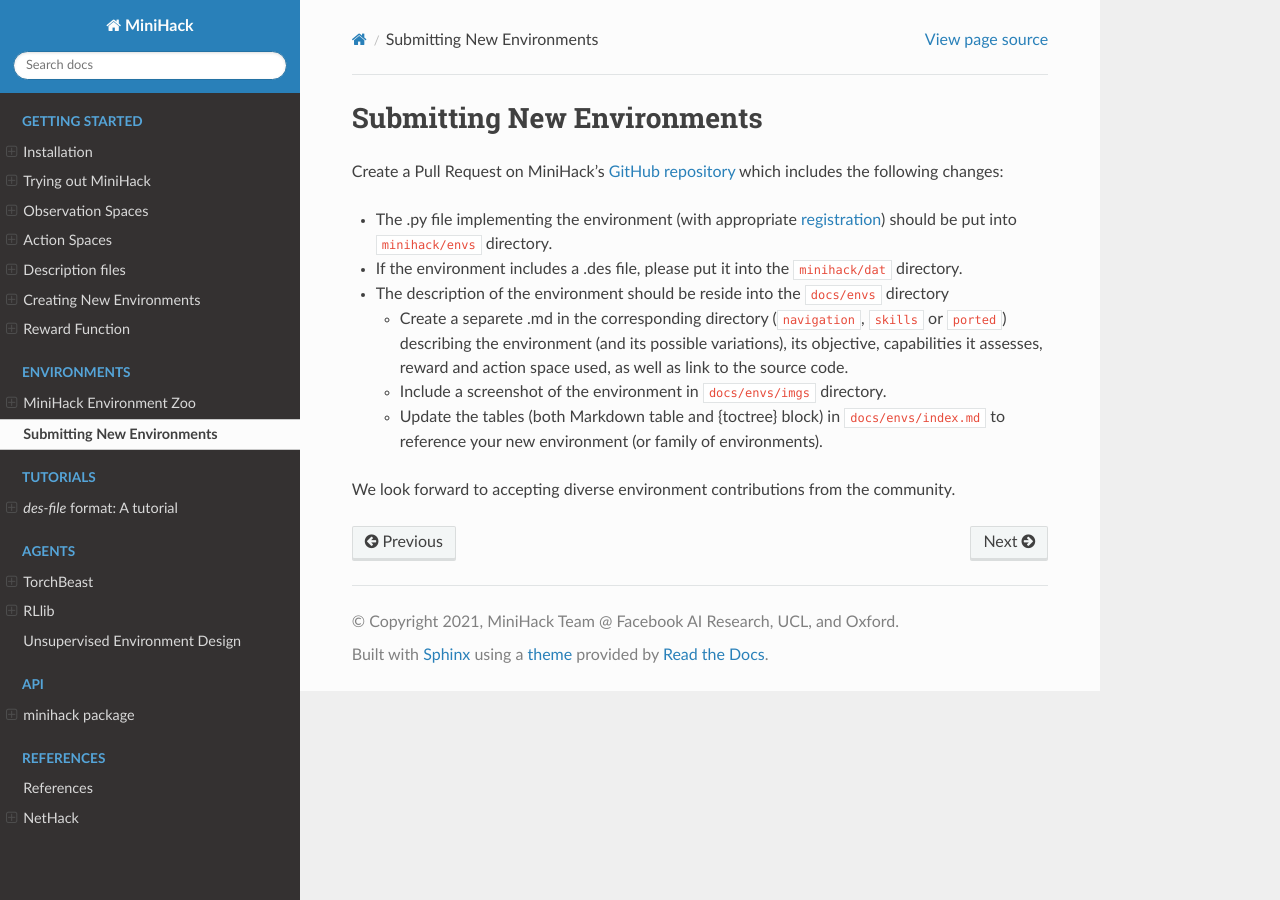
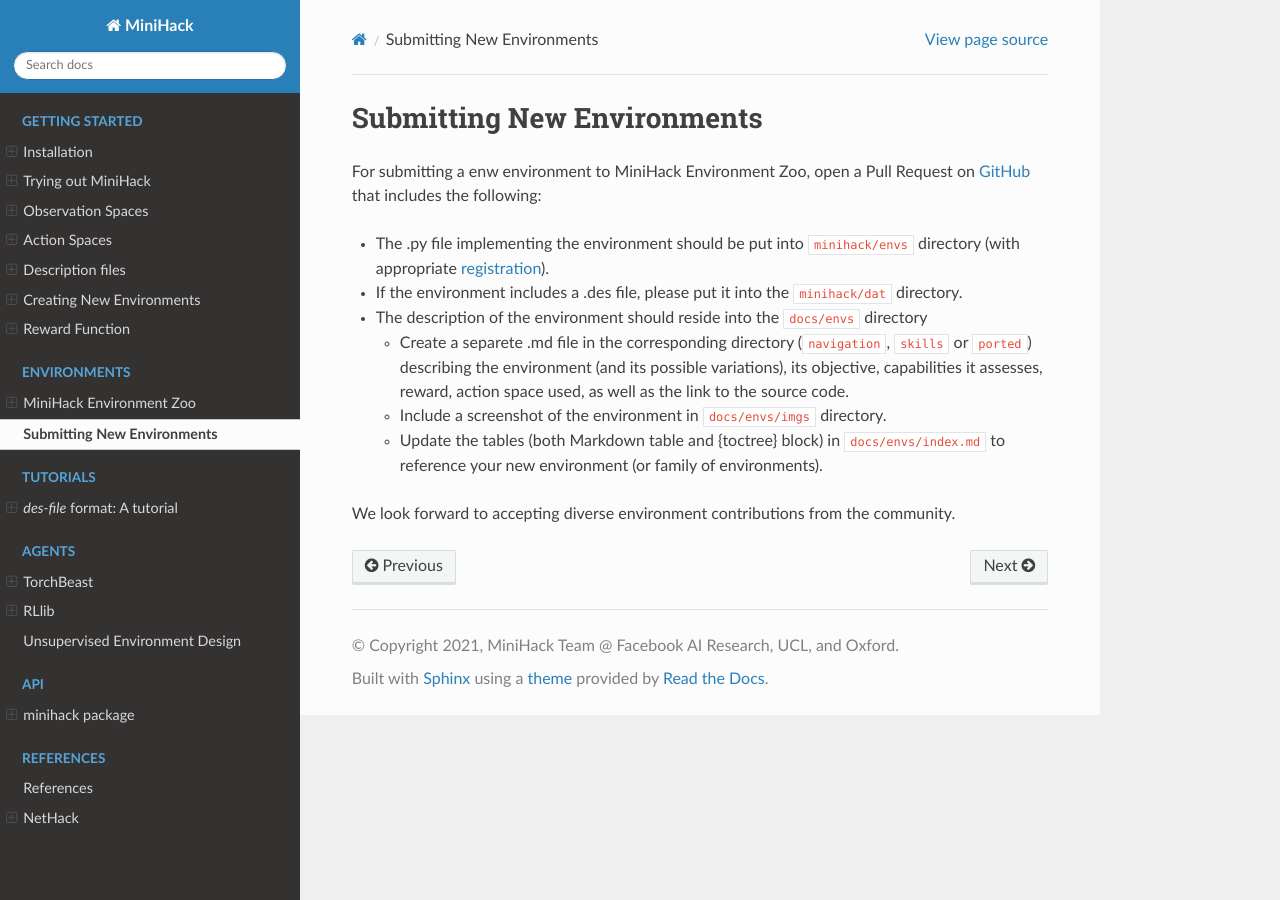
Before and after one commit to facebookresearch/minihack, a Sphinx documentation site: the page built from docs/envs/contributing.md, in a window 1280 px wide. Built offline with Sphinx 7.4.7 and the Read the Docs theme 2.0.0, drawn with Linux system fonts in a browser that asks for light colours; pages that are not in the unit, such as notebooks, are missing from menus.

Commit message:
Updated the contributions markdown file

```diff
--- a/docs/envs/contributing.md
+++ b/docs/envs/contributing.md
@@ -1,10 +1,10 @@
 # Submitting New Environments
 
-Create a Pull Request on MiniHack's [GitHub repository](https://github.com/facebookresearch/minihack) which includes the following changes:
-- The .py file implementing the environment (with appropriate [registration](https://github.com/facebookresearch/minihack/blob/main/minihack/envs/__init__.py#L7)) should be put into `minihack/envs` directory.
+For submitting a enw environment to MiniHack Environment Zoo, open a Pull Request on [GitHub](https://github.com/facebookresearch/minihack) that includes the following:
+- The .py file implementing the environment should be put into `minihack/envs` directory (with appropriate [registration](https://github.com/facebookresearch/minihack/blob/main/minihack/envs/__init__.py#L7)).
 - If the environment includes a .des file, please put it into the `minihack/dat` directory.
-- The description of the environment should be reside into the `docs/envs` directory
-  - Create a separete .md in the corresponding directory (`navigation`, `skills` or `ported`) describing the environment (and its possible variations), its objective, capabilities it assesses, reward and action space used, as well as link to the source code.
+- The description of the environment should reside into the `docs/envs` directory
+  - Create a separete .md file in the corresponding directory (`navigation`, `skills` or `ported`) describing the environment (and its possible variations), its objective, capabilities it assesses, reward, action space used, as well as the link to the source code.
   - Include a screenshot of the environment in `docs/envs/imgs` directory.
   - Update the tables (both Markdown table and {toctree} block) in `docs/envs/index.md` to reference your new environment (or family of environments).
 
```
